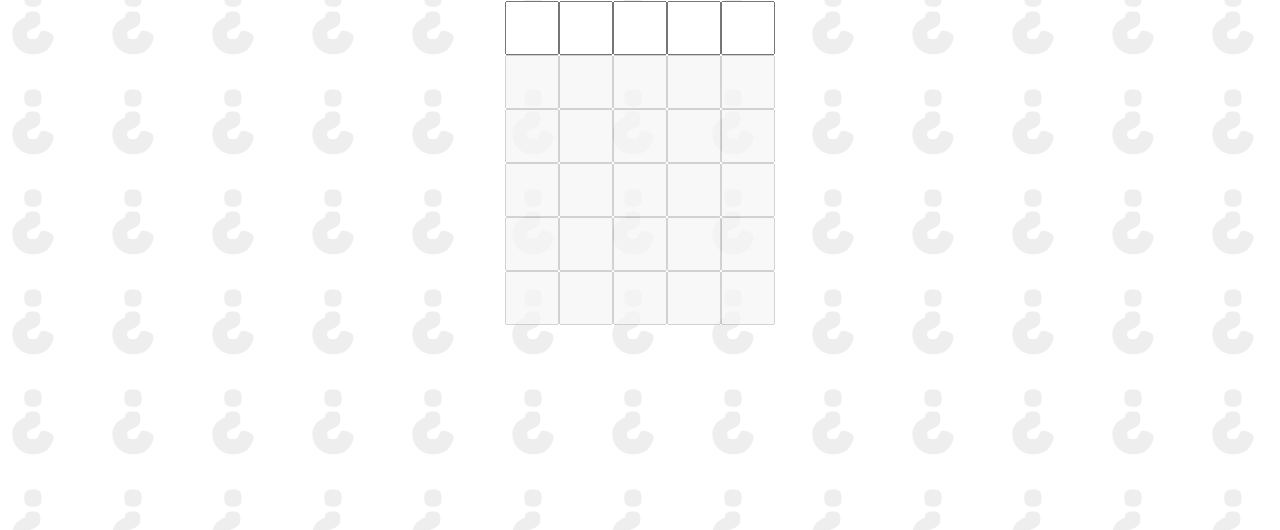
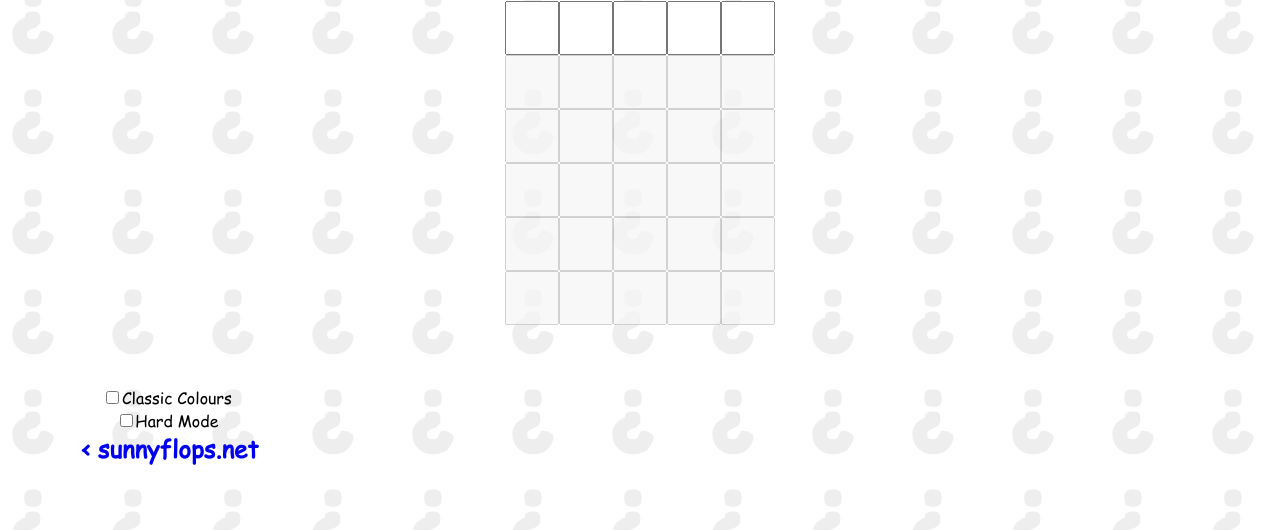
Before and after one commit to SunnyFloppyDiskStudios/boredle, a website: page index.html in a window 1280 px wide. Shown: the part 270-800 px from the top of the page. Drawn offline with Linux system fonts and the light colour scheme.

Commit message:
different style

```diff
--- a/index.css
+++ b/index.css
@@ -94,3 +94,28 @@
     font-family: comical, sans-serif;
     margin-top: 0;
 }
+
+.return {
+    z-index: 50;
+    height: 100vh;
+    width: 100vw;
+    margin-top: -0.5vh;
+    position: absolute;
+    padding: 10px;
+}
+
+a {
+    text-decoration: none;
+}
+
+.options {
+    height: 150px;
+    width: 300px;
+    align-content: center;
+    font-family: comical, sans-serif;
+    -webkit-text-stroke: 0px white;
+    position: absolute;
+
+    bottom: 20px;
+    left: 20px;
+}
--- a/index.html
+++ b/index.html
@@ -75,6 +75,13 @@
             <input class="entry" maxlength="1" autocomplete="off" name="5">
         </div>
     </div>
+    <div class="options">
+        <input type="checkbox" id="classic">
+        <label for="classic">Classic Colours</label><br>
+        <input type="checkbox" id="hard">
+        <label for="hard">Hard Mode</label><br>
+        <a href="https://sunnyflops.net"><h2>< sunnyflops.net</h2></a>
+    </div>
 </div>
 
 
```
